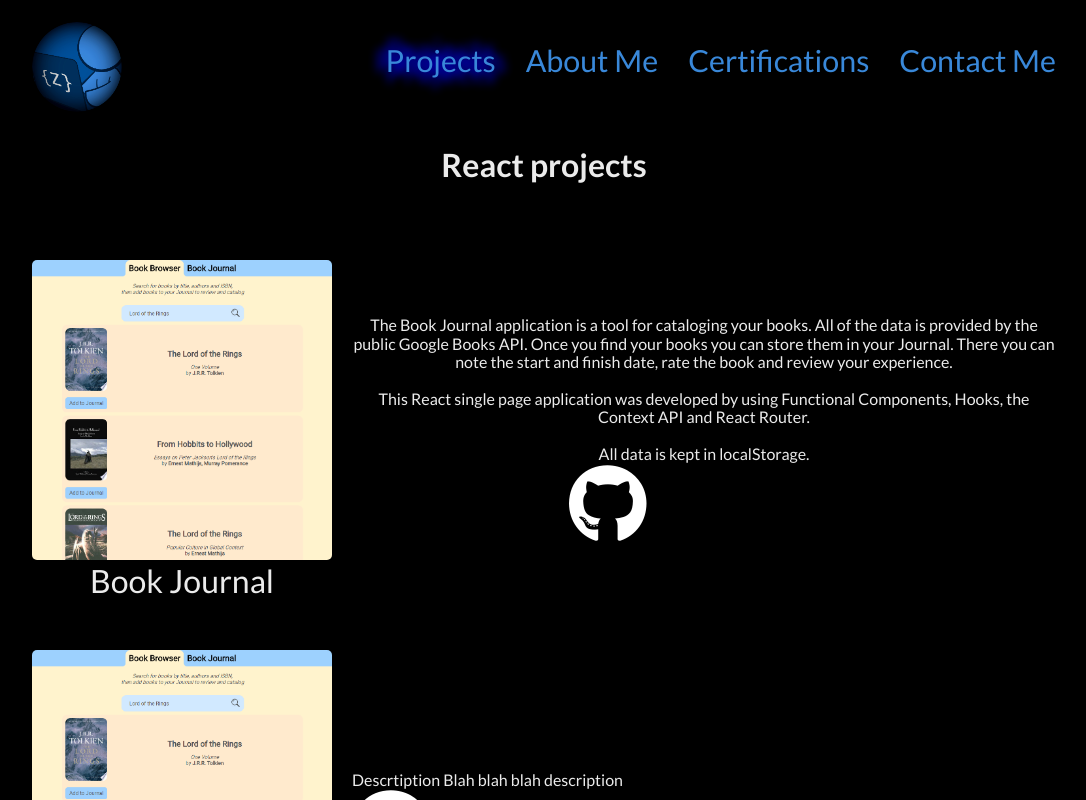
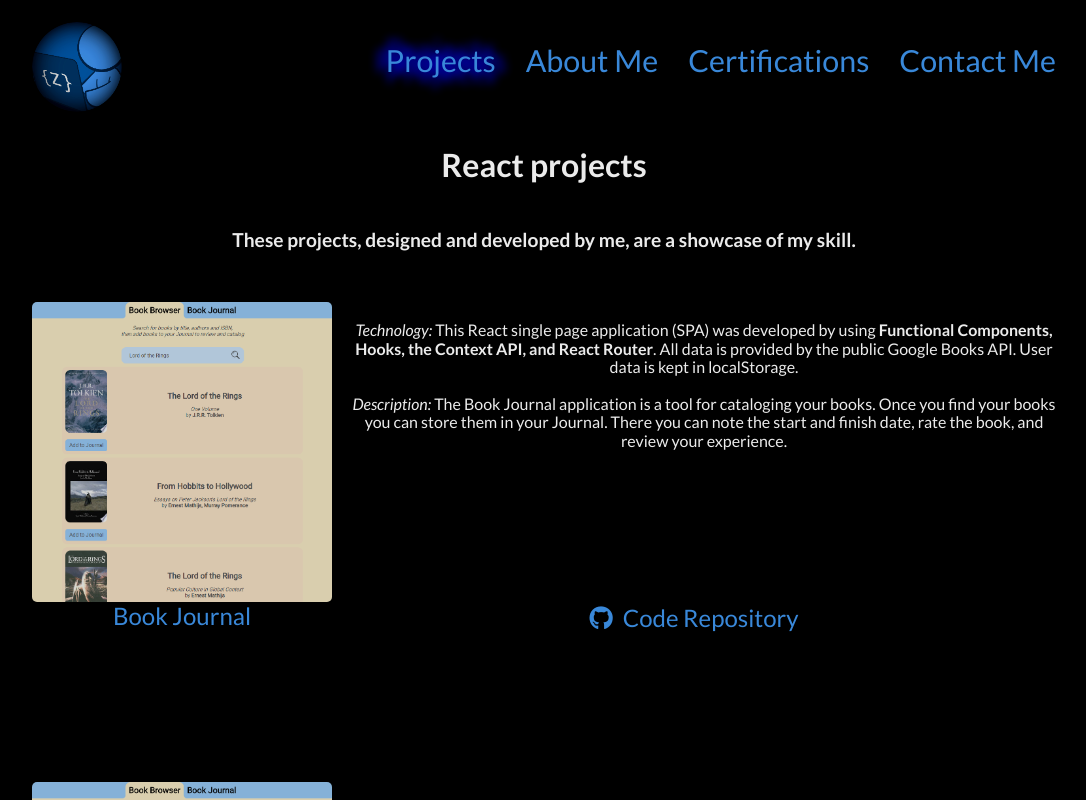
Before and after one commit to Shizuri/React-portfolio, a React (Create React App) app: page /projects in a window 1280 px wide. Shown: the top 800 px of the page, without its empty margins (96-1182 px from the left). Built offline with nearby package versions, Linux system fonts and the light colour scheme.

Commit message:
Finished the Project component. Working on Projects

```diff
--- a/src/App.css
+++ b/src/App.css
@@ -37,7 +37,7 @@
 
 .App-nav-link {
   text-decoration: none;
-  color: var(--color-dark);
+  color: var(--color-blue);
   opacity: 0.85;
   transition: all 0.3s;
 }
@@ -60,7 +60,7 @@
   cursor: pointer;
   margin-right: 15px;
   font-size: 2.5rem;
-  color: var(--color-dark);
+  color: var(--color-blue);
   opacity: 0.85;
   transition: all 0.3s;
 }
@@ -80,7 +80,7 @@
 
 .App-mobile-nav-link {
   text-decoration: none;
-  color: var(--color-dark);
+  color: var(--color-blue);
   font-size: 1.1rem;
   padding: 6px;
 }
--- a/src/ContactMe.css
+++ b/src/ContactMe.css
@@ -24,7 +24,7 @@
 .Contact-me-link {
     transition: all 0.3s;
     opacity: 0.80;
-    color: var(--color-dark);
+    color: var(--color-blue);
     font-size: 5rem;
     cursor: pointer;
 }
--- a/src/Hello.css
+++ b/src/Hello.css
@@ -34,7 +34,7 @@
 
 .Hello-text-profession {
     font-weight: 300;
-    color: var(--color-dark);
+    color: var(--color-blue);
     opacity: 0.85;
     text-shadow: 10px 0px 10px darkblue, 0px 10px 10px darkblue, -10px 0px 10px darkblue, 0px -10px 10px darkblue
 }
--- a/src/Project.css
+++ b/src/Project.css
@@ -5,38 +5,42 @@
     flex-direction: row;
     align-items: center;
     color: var(--color-light);
-    margin-top: 50px;
-    /* border: 1px solid violet; */
-    /* background-color: rgb(0, 10, 30); */
-    /* border-radius: 15px; */
-    /* padding: 10px; */
-    /* opacity: 0.95; */
     width: 100%;
+    height: 330px;
+    margin-bottom: 150px;
+    text-align: center;
 }
 
 /* Left box from here */
 
-.Project-left-box{
+.Project-left-box {
     display: flex;
     flex-direction: column;
     align-items: center;
     /* border: 1px solid palegreen; */
+    height: 100%;
+    justify-content: space-between;
+    opacity: 0.85;
+    transition: all 0.3s;
+}
+
+.Project-site-link {
+    text-decoration: none;
+}
+
+.Project-left-box:hover {
+    opacity: 1;
 }
 
 .Project-site-image {
     width: 300px;
     border-radius: 5px;
-    transition: all 0.5s;
-    /* opacity: 0.85; */
-}
-
-.Project-site-image:hover {
-    opacity: 1;
 }
 
 .Project-name {
-    font-size: 2rem;
-
+    font-size: 1.5rem;
+    color: var(--color-blue);
+    text-decoration: none;
 }
 
 /* Right box from here */
@@ -45,40 +49,48 @@
     display: flex;
     flex-direction: column;
     align-items: center;
+    justify-content: space-between;
+    height: 100%;
+    width: 100%;
     /* border: 1px solid royalblue; */
 }
 
-.Project-site-box {
-    display: flex;
-    flex-direction: column;
-    align-items: center;
-    width: 300px;
-    height: 300px;
-    /* border: 1px solid palegoldenrod; */
+.Project-description {
+    margin-left: 20px;
+    margin-top: 20px;
 }
 
+.Project-code-box {
+    opacity: 0.85;
+    font-size: 1.5rem;
+    color: var(--color-blue);
+    transition: all 0.3s;
+}
 
-
-.Project-code-box {
-    display: flex;
-    flex-direction: column;
-    align-items: center;
-    width: 300px;
-    height: 300px;
-    /* border: 1px solid palegoldenrod; */
+.Project-code-box:hover {
+    opacity: 1;
 }
 
 .Project-code-link {
-    width: 250px;
-    border-radius: 5px;
-    transition: all 0.4s;
+    color: var(--color-blue);
+    text-decoration: none;
 }
 
-.Project-code-image:hover {
-    width: 270px;
+.Project-code-icon {
+    margin-right: 10px;
 }
 
-.Project-description {
-    text-align: center;
-    margin-left: 20px;
+@media (max-width: 700px) {
+    .Project {
+        flex-direction: column;
+        margin-bottom: 100px;
+        height: auto;
+    }
+    .Project-site-image{
+        margin-bottom: 10px;
+    }
+    .Project-description {
+        margin-left: 0;
+        margin-bottom: 10px;
+    }
 }
--- a/src/Project.js
+++ b/src/Project.js
@@ -2,22 +2,25 @@ import React from 'react'
 import './Project.css'
 
 const Project = props => {
-    console.log('props: ', props)
-
-    const { name, projectImage, codeImage, projectWebSite, projectCodeRepo, description } = props
-
-    console.log('name: ', name)
-    console.log('projectImage: ', projectImage)
+    const { name, projectImage, projectWebSite, projectCodeRepoLink, projectDescription, codeTaskDescription, codeIcon } = props
+    // console.log('props: ', props)
 
     return (
         <div className='Project'>
-            <div className='Project-left-box'>
-                <a href={projectWebSite} target='_blank' rel='noopener noreferrer'><img className='Project-site-image' src={projectImage} alt={`${name} site`} /></a>
-                <div className='Project-name'>{name}</div>
-            </div>
+            <a  className='Project-site-link' href={projectWebSite} target='_blank' rel='noopener noreferrer'>
+                <div className='Project-left-box'>
+                    <img className='Project-site-image' src={projectImage} alt={`${name} site`} />
+                    <div className='Project-name'>{name}</div>
+                </div>
+            </a>
             <div className='Project-right-box'>
-                <div className='Project-description'>{description}</div>
-                <a href={projectCodeRepo} target='_blank' rel='noopener noreferrer'><i className='Project-code-link fab fa-github fa-5x'></i></a>
+                <div className='Project-description'>{projectDescription}</div>
+                <div className='Project-code-box'>
+                    <a className='Project-code-link' href={projectCodeRepoLink} target='_blank' rel='noopener noreferrer'>
+                        {codeIcon}
+                        <span>{codeTaskDescription}</span>
+                    </a>
+                </div>
             </div>
         </div>
     )
--- a/src/Projects.css
+++ b/src/Projects.css
@@ -1,11 +1,17 @@
-.Projects-container{
+.Projects-container {
     display: flex;
     flex-direction: column;
     align-items: center;
     color: var(--color-light);
     width: 100%;
+    text-align: center;
 }
 
 .Projects-h2 {
     font-size: 2rem;
 }
+
+.Projects-h3 {
+    font-size: 1.2rem;
+    margin-bottom: 50px;
+}
--- a/src/Projects.js
+++ b/src/Projects.js
@@ -14,20 +14,19 @@ const Projects = props => {
 		<div className='Projects'>
 			<div className='Projects-container'>
 				<h2 className='Projects-h2'>React projects</h2>
+				<h3 className='Projects-h3'>These projects, designed and developed by me, are a showcase of my skill.</h3>
 				<Project
 					name='Book Journal'
 					projectImage={bookJournalImage}
 					projectWebSite='https://book-journal-zm.netlify.app/'
-					projectCodeRepo='https://github.com/Shizuri/React-book-journal'
-					description={<div>
-						The Book Journal application is a tool for cataloging your books. All of the data is provided by the public Google Books API. Once you find your books you can store them in your Journal. There you can note the start and finish date, rate the book and review your experience.
-					<br />
-					<br />
-					This React single page application was developed by using Functional Components, Hooks, the Context API and React Router.
-					<br />
-					<br />
-					All data is kept in localStorage.
+					projectCodeRepoLink='https://github.com/Shizuri/React-book-journal'
+					projectDescription={<div>
+						<em>Technology:</em> This React single page application (SPA) was developed by using <strong>Functional Components, Hooks, the Context API, and React Router</strong>. All data is provided by the public Google Books API. User data is kept in localStorage.
+						<br /><br />
+						<em>Description:</em> The Book Journal application is a tool for cataloging your books. Once you find your books you can store them in your Journal. There you can note the start and finish date, rate the book, and review your experience.
 					</div>}
+					codeTaskDescription='Code Repository'
+					codeIcon={<i className='Project-code-icon fab fa-github fa-1x'></i>}
 				/>
 
 				<Project
@@ -35,7 +34,9 @@ const Projects = props => {
 					projectImage={bookJournalImage}
 					projectWebSite='https://book-journal-zm.netlify.app/'
 					projectCodeRepo='https://github.com/Shizuri/React-book-journal'
-					description='Descrtiption Blah blah blah description'
+					projectDescription='Descrtiption Blah blah blah description'
+					codeTaskDescription='code repository'
+					codeIcon={<i className='Project-code-icon fab fa-free-code-camp'></i>}
 				/>
 
 				<Project
@@ -43,7 +44,8 @@ const Projects = props => {
 					projectImage={bookJournalImage}
 					projectWebSite='https://book-journal-zm.netlify.app/'
 					projectCodeRepo='https://github.com/Shizuri/React-book-journal'
-					description='Descrtiption Blah blah blah description'
+					projectDescription='Descrtiption Blah blah blah description'
+					codeTaskDescription='code repository'
 				/>
 			</div>
 		</div>
--- a/src/index.css
+++ b/src/index.css
@@ -1,5 +1,5 @@
 :root {
-  --color-dark: rgb(68, 160, 255);
+  --color-blue: rgb(68, 160, 255);
   --color-light: rgba(255, 255, 255, 0.92);
 }
 
```
